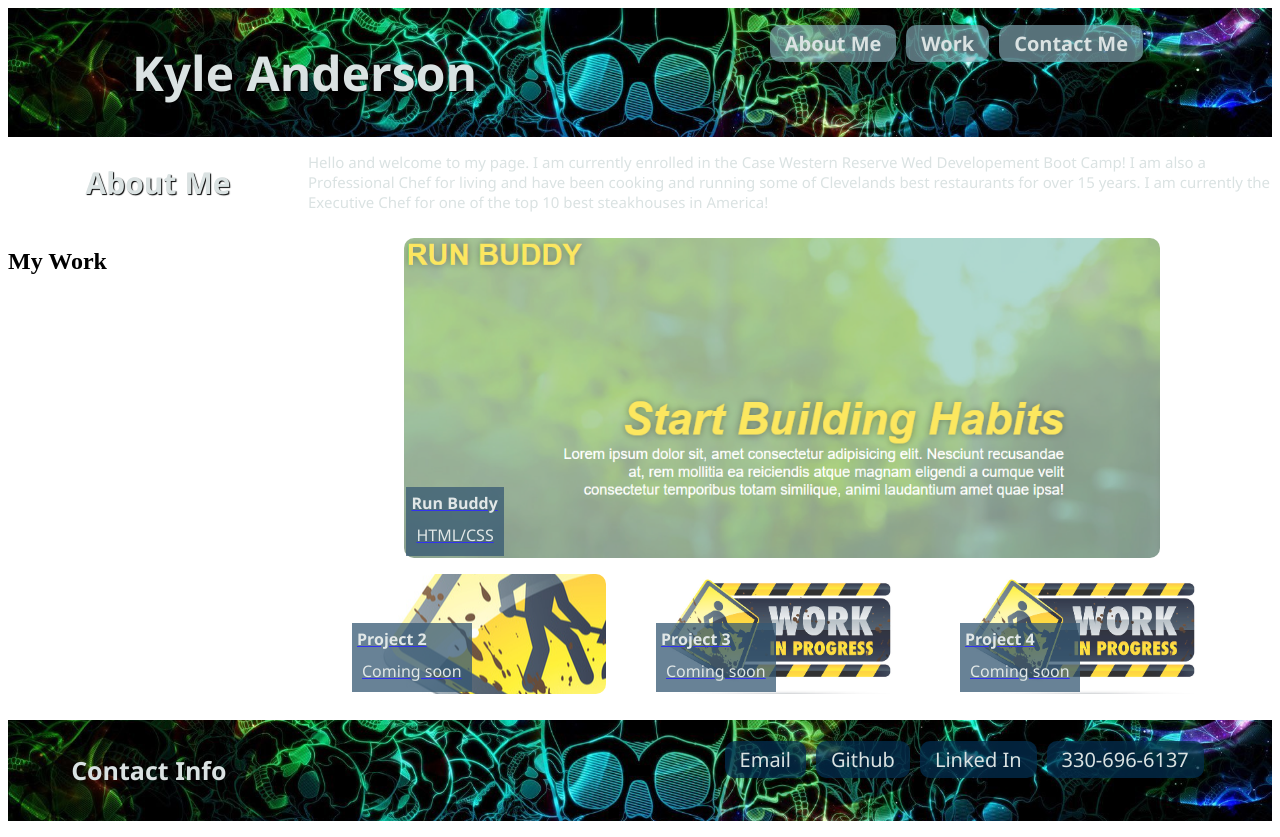
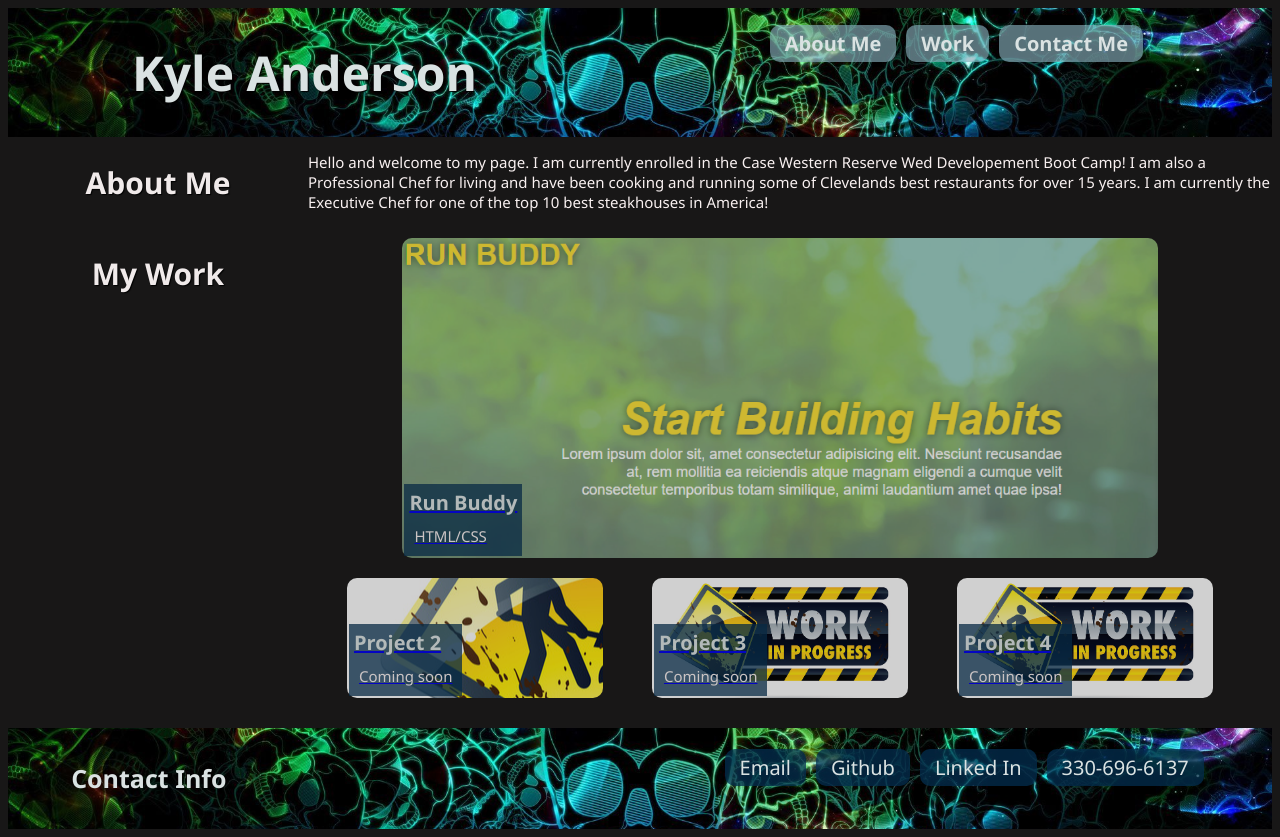
Before and after one commit to KyleAxley/My-Portfolio-, a plain HTML site: page index.html in a window 1280 px wide. Drawn offline with Linux system fonts and the light colour scheme.

Commit message:
sections fixed

```diff
--- a/assets/css/style.css
+++ b/assets/css/style.css
@@ -5,7 +5,7 @@
 }
 
 body {
-   background-color: #fff;
+   background-color: rgb(24, 23, 23);
 }
 
 /* header styling */
@@ -136,13 +136,13 @@ main section >div:first-child {
 }
 
 .bio h2 {
-    color: var(--Font-color);
+    color: rgb(240, 234, 234);
     text-align: center;
     text-shadow: 1px 1px 1px black;
 }
 
 .bio p {
-    color: var(--Font-color);
+    color: rgb(248, 240, 240);
     font-size: 15px;
     display: flex;
     flex-wrap: wrap;
@@ -160,6 +160,7 @@ main section >div:first-child {
     padding: 10px;
     justify-content: space-evenly;
     position: relative;
+
 }
 .projects h2 {
     color: var(--Font-color);
@@ -171,6 +172,7 @@ main section >div:first-child {
 
 .projects div {
     border-radius: 10px;
+
 }
 
 .project {
@@ -196,6 +198,7 @@ main section >div:first-child {
     opacity: 80%;
     order: -1;
     border-radius: 10px;
+
 }
 
 .project1 aside{
--- a/index.html
+++ b/index.html
@@ -32,23 +32,24 @@
     <section id="About-me" class="bio">
         <div>
             <h2>About Me</h2>
-        </div><div>
-         <p>Hello and welcome to my page. I am currently enrolled in the Case Western Reserve Wed Developement Boot Camp! I am also a Professional Chef for living and have been cooking and running some of Clevelands best restaurants for over 15 years. I am currently the Executive Chef for one of the top 10 best steakhouses in America!</p>
+        </div>
+        <div>
+            <p>Hello and welcome to my page. I am currently enrolled in the Case Western Reserve Wed Developement Boot Camp! I am also a Professional Chef for living and have been cooking and running some of Clevelands best restaurants for over 15 years. I am currently the Executive Chef for one of the top 10 best steakhouses in America!</p>
         </div>
     </section>
 <!--Work Section-->
-    <section id="Work">
+    <section id="Work" class ="bio">
         <div>
-        <h2>My Work</h2>
+            <h2>My Work</h2>
         </div>
         <div class="projects">
-        <div class="project project1">
+            <div class="project project1">
             <a href="https://kyleaxley.github.io/run-buddy/">
                 <aside>
                     <h4>Run Buddy</h4>
                     <p>HTML/CSS</p>
                 </aside>
-            </a>
+             </a>
         </div>
         <div class="project project2">
             <a href="/">
```
